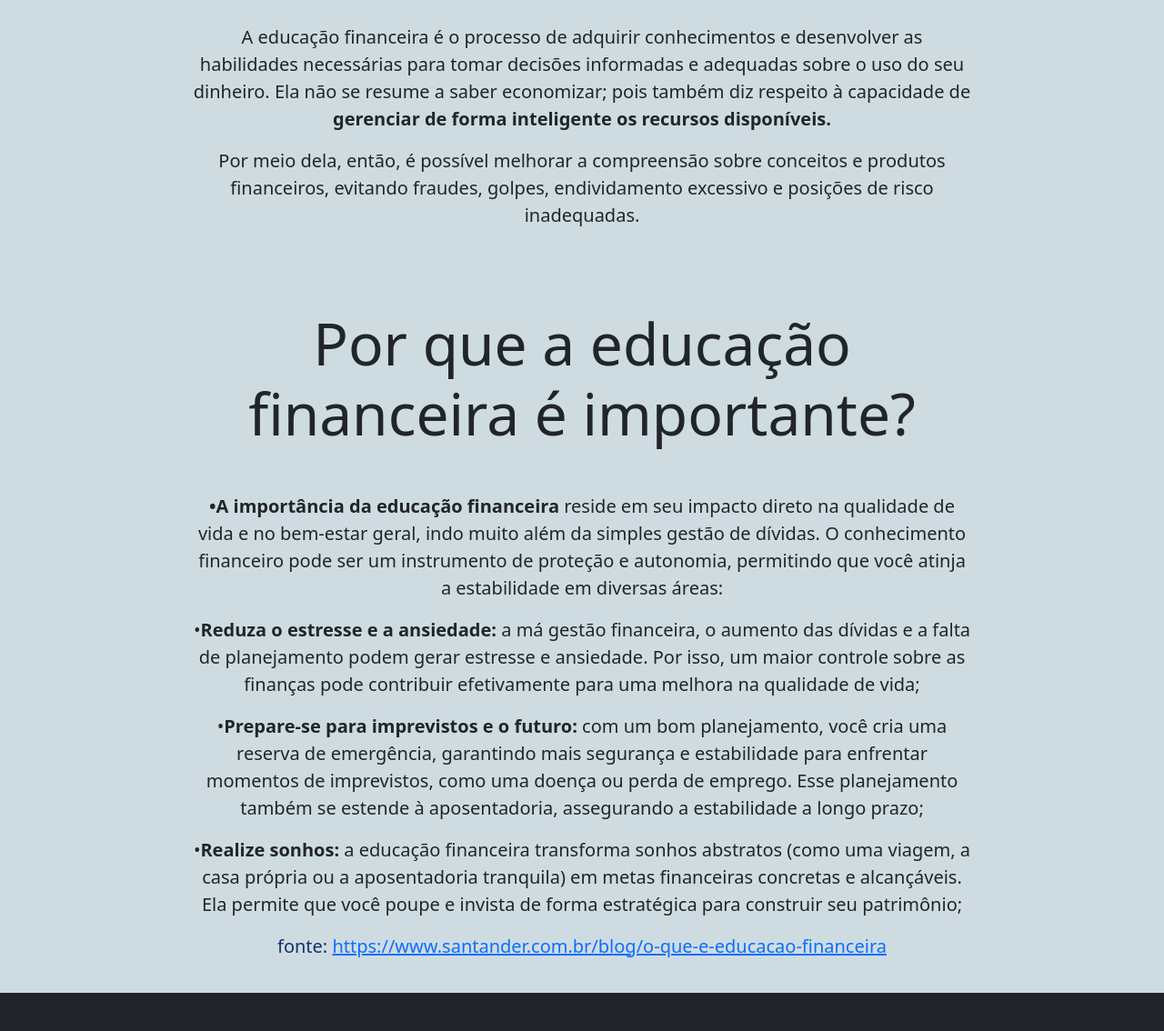
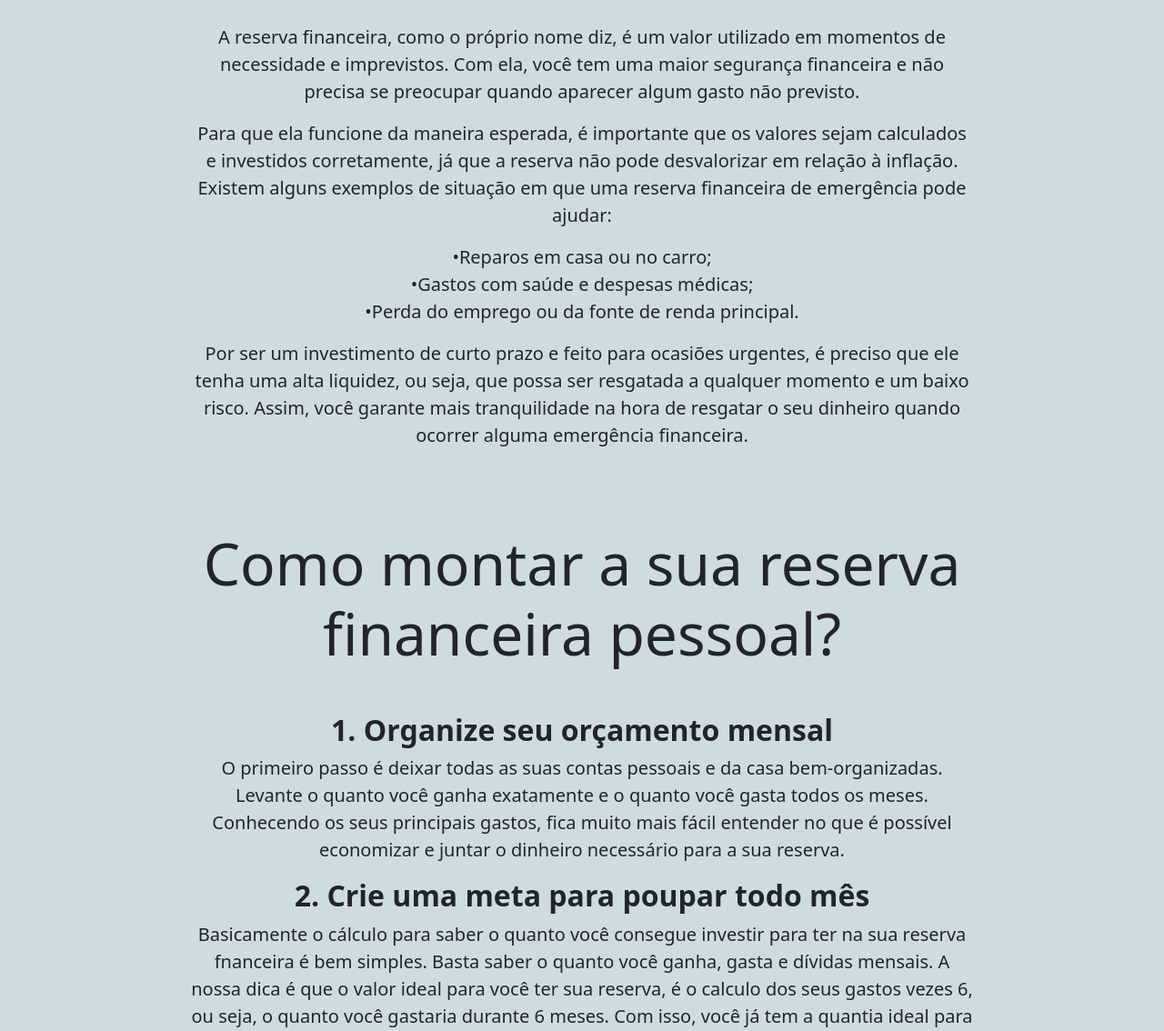
Before and after one commit to Johnvic17/Financial-Management, a plain HTML site: page pages/Reserve/reserve.html in a window 1280 px wide. Shown: the part 761-1895 px from the top of the page at 91% size. Drawn offline with nearby package versions, Linux system fonts and the light colour scheme.

Commit message:
reserve page commit

```diff
--- a/pages/Reserve/reserve.html
+++ b/pages/Reserve/reserve.html
@@ -24,49 +24,97 @@
                 <h1 class="mb-5 display-1">Criando reservas de dinheiro!</h1>
 
                 <p>
-                    A educação financeira é o processo de adquirir conhecimentos e desenvolver as
-                     habilidades necessárias para tomar decisões informadas e adequadas sobre o
-                      uso do seu dinheiro. Ela não se resume a saber economizar; pois também diz
-                       respeito à capacidade de <b>gerenciar de forma inteligente os recursos disponíveis.</b>
+                    A reserva financeira, como o próprio nome diz, é um valor utilizado em momentos de
+                     necessidade e imprevistos. Com ela, você tem uma maior segurança financeira e não
+                      precisa se preocupar quando aparecer algum gasto não previsto.
                 </p>
 
                 <p>
-                    Por meio dela, então, é possível melhorar a compreensão sobre conceitos e
-                     produtos financeiros, evitando fraudes, golpes, endividamento excessivo e
-                      posições de risco inadequadas.
+                    Para que ela funcione da maneira esperada, é importante que os valores sejam calculados
+                     e investidos corretamente, já que a reserva não pode desvalorizar em relação à inflação.
+                      Existem alguns exemplos de situação em que uma reserva financeira
+                       de emergência pode ajudar:
+                </p>
+                <p>
+                    •Reparos em casa ou no carro;<br>
+                    •Gastos com saúde e despesas médicas;<br>
+                    •Perda do emprego ou da fonte de renda principal.<br>
+                </p>
+
+                <p>
+                    Por ser um investimento de curto prazo e feito para ocasiões urgentes, é preciso que
+                     ele tenha uma alta liquidez, ou seja, que possa ser resgatada a qualquer momento e
+                      um baixo risco. Assim, você garante mais tranquilidade na hora de resgatar o seu
+                       dinheiro quando ocorrer alguma emergência financeira.
                 </p>
             </div>
 
             <div class="intro-text text-center fs-5" style="margin-top: 2rem;">
-                <h1 class="mb-5 display-3">Por que a educação financeira é importante?</h1>
+                <h1 class="mb-5 display-3">Como montar a sua reserva financeira pessoal?</h1>
 
+                <h2><b>1. Organize seu orçamento mensal </b></h2>
                 <p>
-                    <b>•A importância da educação financeira</b> reside em seu impacto direto na
-                     qualidade de vida e no bem-estar geral, indo muito além da simples
-                      gestão de dívidas. O conhecimento financeiro pode ser um instrumento
-                       de proteção e autonomia, permitindo que você atinja a estabilidade em diversas áreas:
+                    O primeiro passo é deixar todas as suas contas pessoais e da casa bem-organizadas.
+                     Levante o quanto você ganha exatamente e o quanto você gasta todos os meses.
+                      Conhecendo os seus principais gastos, fica muito mais fácil entender no que é possível
+                       economizar e juntar o dinheiro necessário para a sua reserva.
+                </p>
+
+                <h2><b>2. Crie uma meta para poupar todo mês</b></h2>
+                <p>
+                    Basicamente o cálculo para saber o quanto você consegue investir para ter na sua
+                     reserva fnanceira é bem simples. Basta saber o quanto você ganha, gasta e dívidas
+                      mensais. A nossa dica é que o valor ideal para você ter sua reserva, é o calculo dos
+                       seus gastos vezes 6, ou seja, o quanto você gastaria durante 6 meses. Com isso, você
+                        já tem a quantia ideal para se manter com a sua reserva por esse período ou utilizá-la
+                         com imprevistos.
                 </p>
 
                 <p>
-                    •<b>Reduza o estresse e a ansiedade:</b> a má gestão financeira, o aumento das
-                     dívidas e a falta de planejamento podem gerar estresse e ansiedade.
-                      Por isso, um maior controle sobre as finanças pode contribuir efetivamente
-                       para uma melhora na qualidade de vida;
+                    É muito importante ter uma meta de <b>poupança</b> mensal, assim, fica mais fácil conseguir
+                     atingir os seus objetivos. Porém, não adianta definir uma meta que seja impossível
+                      ou muito difícil de alcançar, ao mesmo tempo, ela não pode ser tão fácil de ser atingida.
                 </p>
 
                 <p>
-                    •<b>Prepare-se para imprevistos e o futuro:</b> com um bom planejamento, você cria
-                     uma reserva de emergência, garantindo mais segurança e estabilidade para
-                      enfrentar momentos de imprevistos, como uma doença ou perda de emprego.
-                       Esse planejamento também se estende à aposentadoria, assegurando a estabilidade a longo prazo;
+                    Ela precisa ser realista e estar alinhada com o seu planejamento financeiro, de modo
+                     que esse dinheiro que você está poupando e aplicando nos <b>
+                         investimentos para a sua
+                          reserva financeira
+                     </b> não faça falta durante o mês. Além disso, faça aplicações em
+                       títulos que façam sentido para o seu <b>perfil de investidor. </b>
                 </p>
 
                 <p>
-                    •<b>Realize sonhos:</b> a educação financeira transforma sonhos abstratos (como uma viagem, a casa própria ou a aposentadoria tranquila) em metas financeiras concretas e alcançáveis. Ela permite que você poupe e invista de forma estratégica para construir seu patrimônio;
+                    Você pode investir em CDBs, Tesouro Direto ou, até mesmo, em <b>
+                        Fundos de
+                         Investimento de Renda Fixa.
+                    </b> Assim, é possível garantir que os recursos aplicados
+                      sejam bem utilizados e garantam os resultados que você espera.
                 </p>
 
-                <p style="color: #162f6f">
-                    fonte: <a href="https://www.santander.com.br/blog/o-que-e-educacao-financeira">https://www.santander.com.br/blog/o-que-e-educacao-financeira</a>
+                <h2><b>3. Mantenha-se firme com o seu planejamento</b></h2>
+                <p>
+                    Por fim, é essencial não sair do que foi planejado. <b>
+                        Seja consistente com os seus
+                         investimentos e faça as aplicações corretamente todos os meses.
+                    </b> Com foco e
+                      persistência, você conseguirá alcançar os seus objetivos!
+                </p>
+
+                <p>
+                    E agora que você sabe como montar a sua própria reserva financeira, que tal começar
+                     hoje mesmo a poupar para conquistar os seus maiores sonhos também? Para isso, é
+                      importante saber economizar dinheiro e investi-lo do jeito certo.
+                </p>
+
+                <p>
+                    Aproveite para conferir o <b>quanto você deve guardar da sua renda para investir</b> todos os
+                     meses e conseguir alcançar os seus objetivos financeiros.
+                </p>
+
+                <p style="color: #162f6f" class="fs-6">
+                    fonte: <a href="https://www.sicredi.com.br/site/blog/educacao-financeira/reserva-financeira-montar/">https://www.sicredi.com.br/</a>
                 </p>
             </div>
         </section>
```
